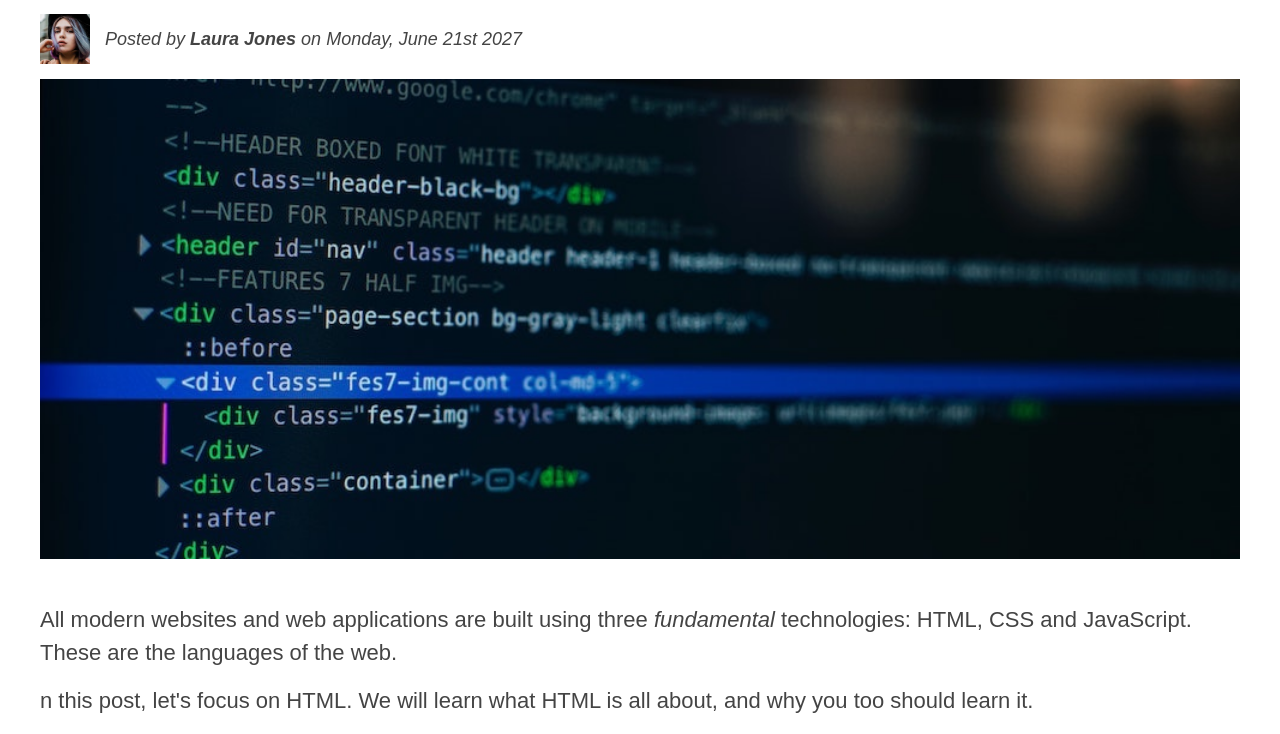
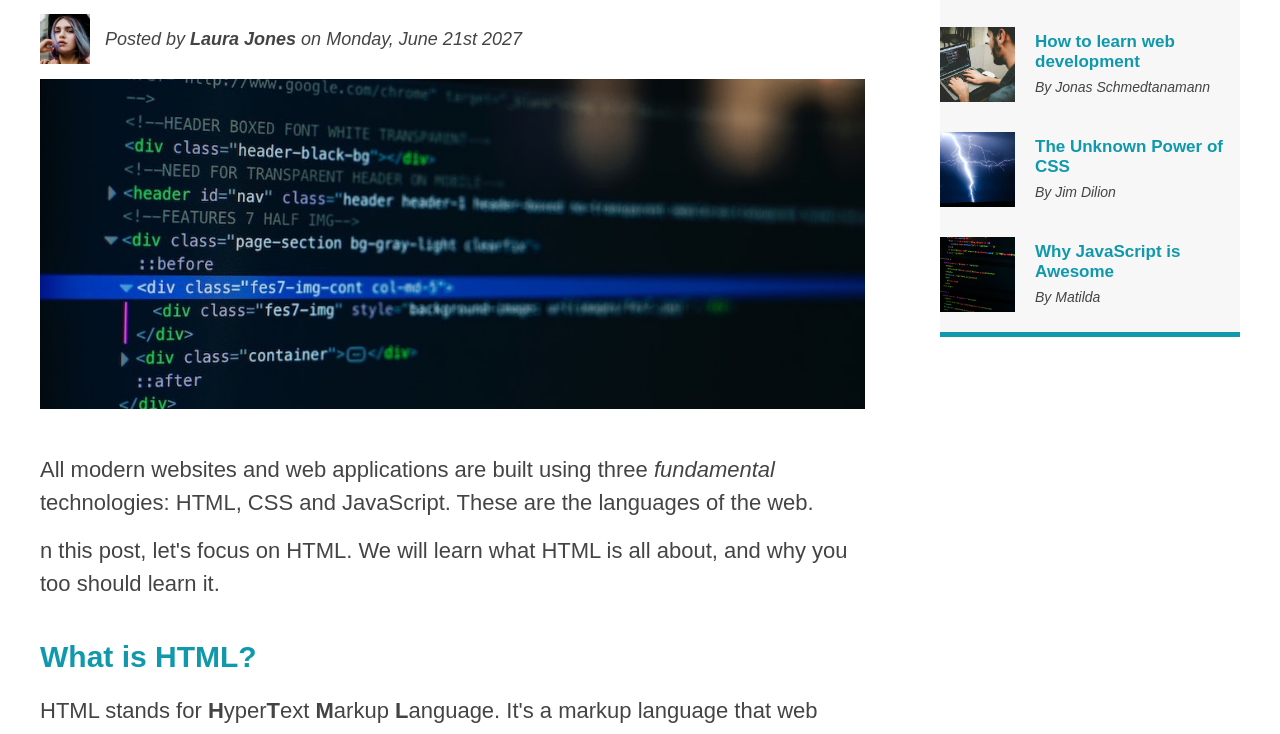
Before and after one commit to ansariarshamaan-afk/html-css-learning, a plain HTML site: page New folder/02-HTML-Fundamentals/index.html in a window 1280 px wide. Shown: the part 211-945 px from the top of the page. Drawn offline with Linux system fonts and the light colour scheme.

Commit message:
doing fllexbox

```diff
--- a/New folder/02-HTML-Fundamentals/index.html
+++ b/New folder/02-HTML-Fundamentals/index.html
@@ -26,6 +26,7 @@
         <div class="clear"></div>
       </header>
 
+      <div class="row">
         <article>
           <header class="post-header">
             <h2>The Basic Language of the Web: HTML</h2>
@@ -56,8 +57,8 @@
           <p>
             All modern websites and web applications are built using three
             <em>fundamental</em>
-          technologies: HTML, CSS and JavaScript. These are the languages of the
-          web.
+            technologies: HTML, CSS and JavaScript. These are the languages of
+            the web.
           </p>
 
           <p>
@@ -68,9 +69,10 @@
           <h3>What is HTML?</h3>
 
           <p>
-          HTML stands for <b>H</b>yper<b>T</b>ext <b>M</b>arkup <b>L</b>anguage.
-          It's a markup language that web developers use to structure and
-          describe the content of a webpage (not a programming language).
+            HTML stands for <b>H</b>yper<b>T</b>ext <b>M</b>arkup
+            <b>L</b>anguage. It's a markup language that web developers use to
+            structure and describe the content of a webpage (not a programming
+            language).
           </p>
 
           <p>
@@ -127,9 +129,14 @@
                 width="75"
                 width="75"
               />
-            <a href="#">Howto learn web development</a>
+              <div>
+                <a href="#" class="related-link"
+                  >How to learn web development</a
+                >
                 <p class="related-author">By Jonas Schmedtanamann</p>
+              </div>
             </li>
+
             <li class="related-post">
               <img
                 src="related-2.jpg"
@@ -137,8 +144,10 @@
                 height="75"
                 width="75"
               />
-            <a href="#">The Unknown Power of CSS</a>
+              <div>
+                <a href="#" class="related-link">The Unknown Power of CSS</a>
                 <p class="related-author">By Jim Dilion</p>
+              </div>
             </li>
             <li class="related-post">
               <img
@@ -147,11 +156,14 @@
                 height="75"
                 width="75"
               />
-            <a href="#">Why JavaScript is Awesome</a>
+              <div>
+                <a href="#" class="related-link">Why JavaScript is Awesome</a>
                 <p class="related-author">By Matilda</p>
+              </div>
             </li>
           </ul>
         </aside>
+      </div>
 
       <footer>
         <p id="copyright">Copyright &copy; 2027 by the code magazine.</p>
--- a/New folder/02-HTML-Fundamentals/style.css
+++ b/New folder/02-HTML-Fundamentals/style.css
@@ -164,7 +164,7 @@ a:visited {
 a:hover {
   color: orangered;
   font-weight: bold;
-  text-decoration: underline red;
+  text-decoration: none;
 }
 
 a:active {
@@ -265,6 +265,8 @@ footer {
   clear: both;
 }
 */
+/*flexbox */
+
 .main-header {
   display: flex;
   align-items: center;
@@ -281,3 +283,42 @@ footer {
   margin-bottom: 0;
   margin-left: 15px;
 }
+
+.related-post {
+  display: flex;
+  align-items: center;
+  gap: 20px;
+  margin-bottom: 30px;
+}
+
+.related-link:link {
+  font-size: 17px;
+  font-weight: bold;
+  font-style: normal;
+  margin-bottom: 5px;
+  display: block;
+  text-decoration: none;
+}
+
+.related-author {
+  margin-bottom: 0;
+  font-size: 14px;
+  font-weight: normal;
+  font-style: italic;
+}
+
+.row {
+  display: flex;
+  align-items: flex-start;
+  gap: 75px;
+  margin-bottom: 60px;
+}
+
+article {
+  flex: 1;
+  margin-bottom: 0;
+}
+
+aside {
+  flex: 0 0 300px;
+}
```
Lines whose indentation alone changed are shown as unchanged.
